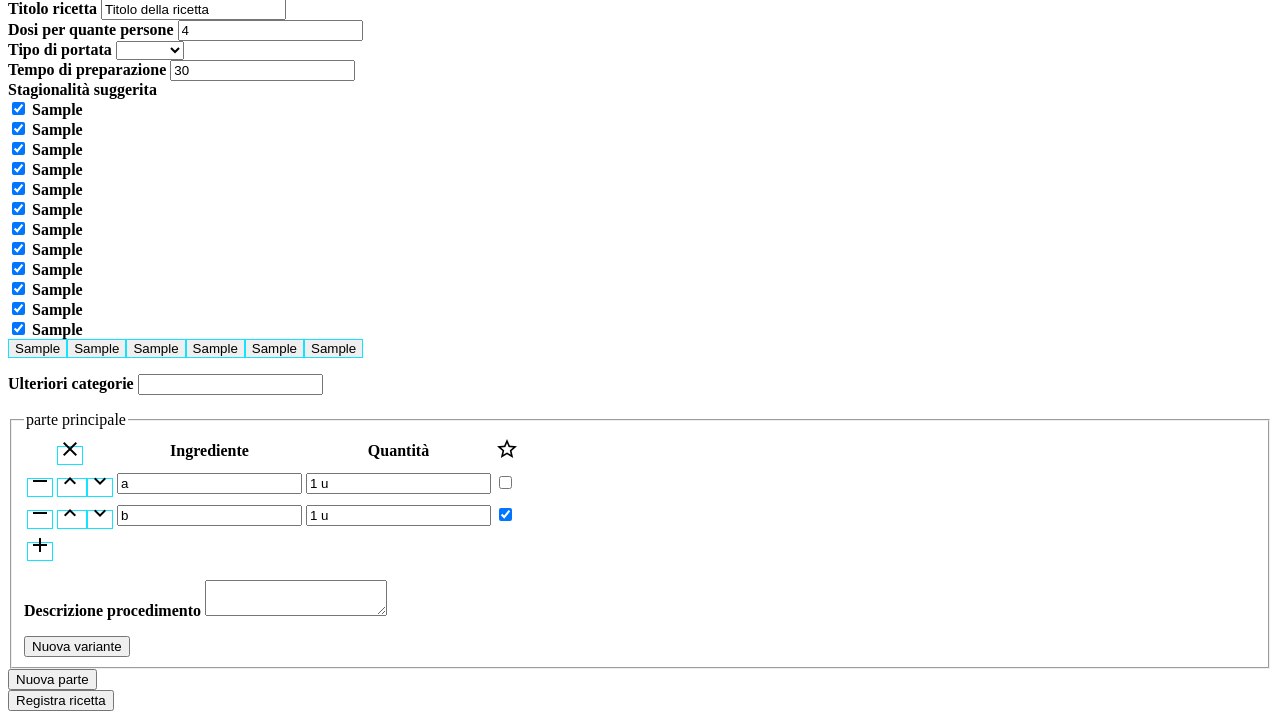
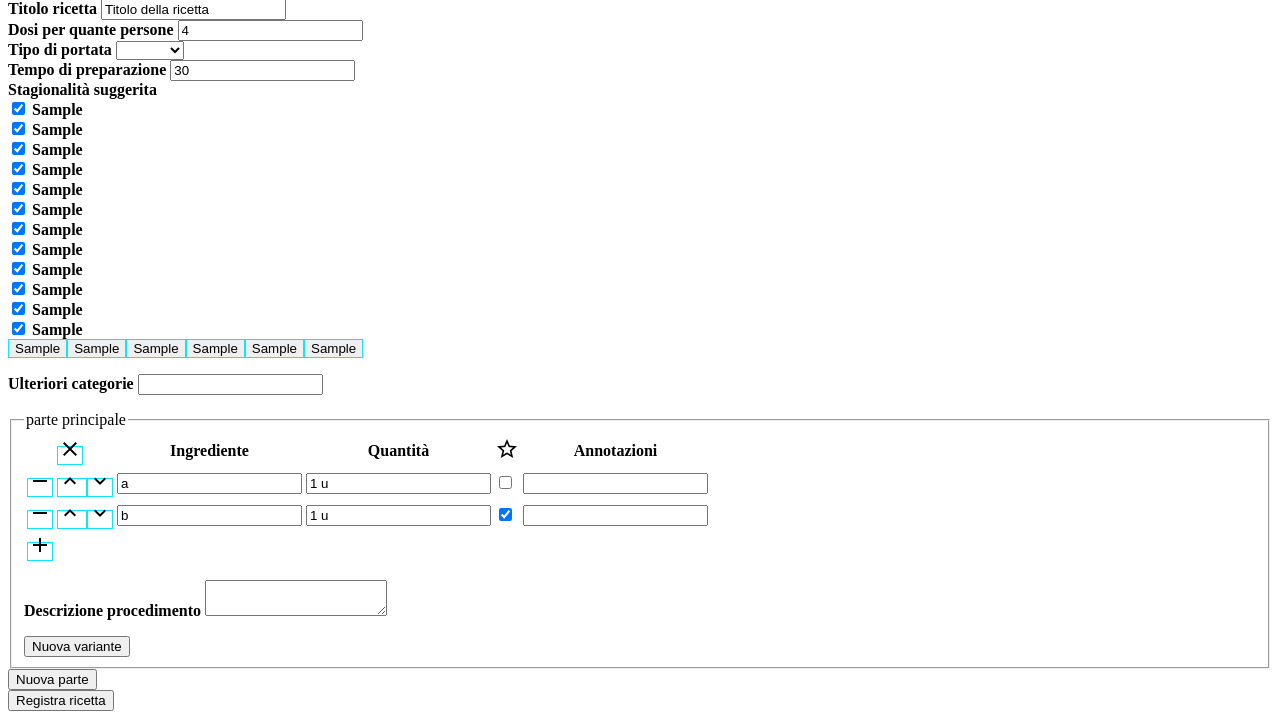
Before and after one commit to MarcoTrevisiol/database_ricette, a Python web app: template web_ui/templates/new_recipe.html in a window 1280 px wide. Shown: the part 393-1112 px from the top of the page. Run offline with Jinja, Linux system fonts and the light colour scheme; the template is opened without the code that fills it: most values are stand-ins (such as "Sample title", 1, 10 or a date in 2020); grey boxes marked "Sample" are stand-in pictures; some libraries are stand-ins or nearby versions.

Commit message:
Aggiunte annotazioni su ingredienti

```diff
--- a/web_ui/js/main.js
+++ b/web_ui/js/main.js
@@ -73,8 +73,8 @@ function NormalizzaDosiFactory() {
                     ingrediente.quantita.valore /= dosi;
                 }
                 for (v in parte.varianti) {
-                    for (i in parte.varianti[v]) {
-                        ingrediente = parte.ingredienti[i];
+                    for (i in parte.varianti[v].ingredienti) {
+                        ingrediente = parte.varianti[v].ingredienti[i];
                         ingrediente.quantita.valore /= dosi;
                     }
                 }
--- a/web_ui/templates/new_recipe.html
+++ b/web_ui/templates/new_recipe.html
@@ -85,7 +85,10 @@
                                     </th>
                                     <th>Ingrediente</th>
                                     <th>Quantità</th>
-                                    <th><span class="material-icons w3-xlarge" title="è principale?">star_border</span></th>
+                                    <th>
+                                        <span class="material-icons w3-xlarge" title="è principale?">star_border</span>
+                                    </th>
+                                    <th>Annotazioni</th>
                                 </tr>
                                 <tr ng-repeat="i in p['ingredienti']">
                                     <td class="main-minpadding">
@@ -121,6 +124,10 @@
                                     <td class="w3-padding-small">
                                         <input type="checkbox" class="w3-check" ng-model="i['principale']">
                                     </td>
+                                    <td class="w3-padding-small">
+                                        <input type="text" class="w3-input w3-theme-light w3-border"
+                                               ng-model="i['annotazioni']">
+                                    </td>
                                 </tr>
                                 <tr class="">
                                     <td class="main-minpadding" colspan="2">
@@ -150,7 +157,10 @@
                                         </th>
                                         <th>Ingrediente</th>
                                         <th>Quantità</th>
-                                        <th><span class="material-icons w3-xlarge">star_border</span></th>
+                                        <th>
+                                            <span class="material-icons w3-xlarge" title="è principale?">star_border</span>
+                                        </th>
+                                        <th>Annotazioni</th>
                                     </tr>
                                     <tr ng-repeat="i in v['ingredienti']">
                                         <td class="main-minpadding">
@@ -185,6 +195,10 @@
                                         </td>
                                         <td class="w3-padding-small">
                                             <input type="checkbox" class="w3-check" ng-model="i['principale']">
+                                        </td>
+                                        <td class="w3-padding-small">
+                                            <input type="text" class="w3-input w3-theme-light w3-border"
+                                                   ng-model="i['annotazioni']">
                                         </td>
                                     </tr>
                                     <tr class="">
```
